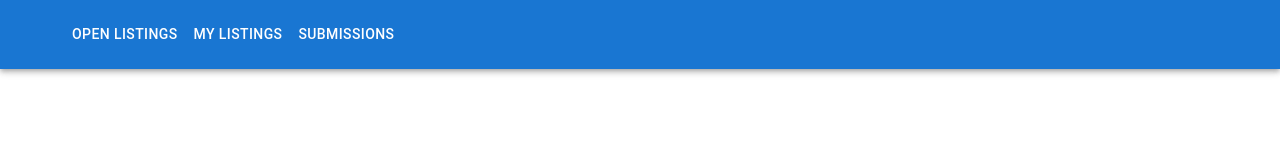
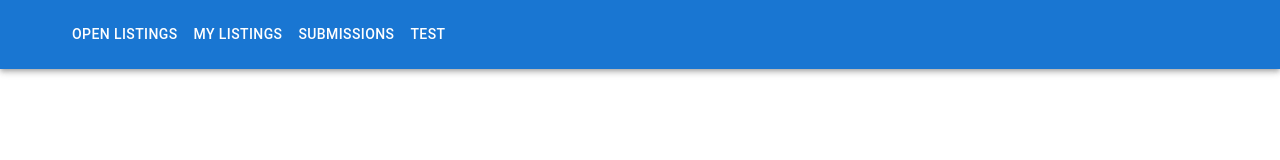
Before and after one commit to jwills2190/j-version-tax-form-exercise, a React (Create React App) app: page / in a window 1280 px wide. Shown: the top 160 px of the page. Built offline with nearby package versions, Linux system fonts and the light colour scheme.

Commit message:
Add files via upload

```diff
--- a/src/pages/Home.tsx
+++ b/src/pages/Home.tsx
@@ -43,6 +43,13 @@ export default function Home() {
             >
               Submissions
             </Button>
+            <Button
+              component={Link}
+              to={"/test"}
+              sx={{ my: 2, color: 'white', display: 'block' }}
+            >
+              Test
+            </Button>
           </Box>
         </Container>
       </AppBar>
```
